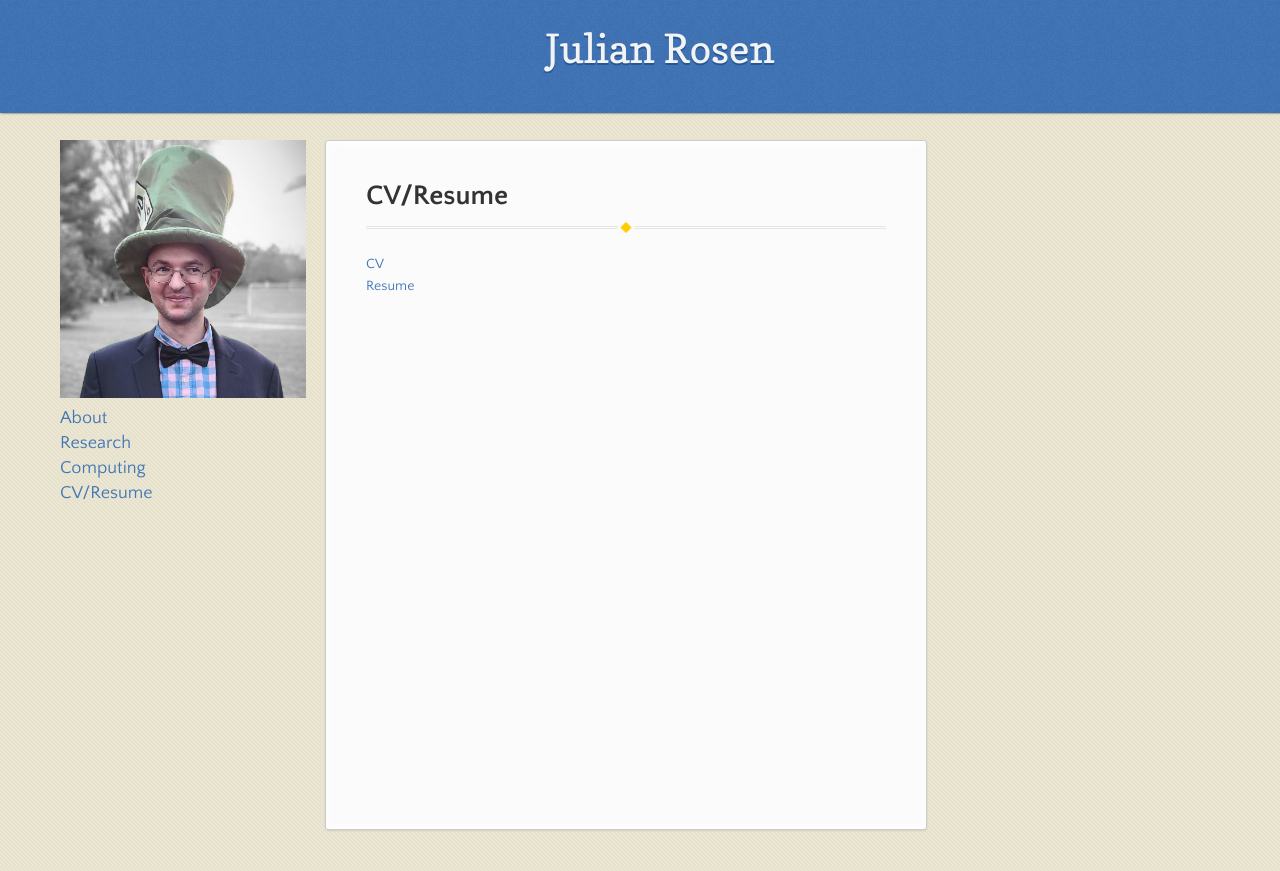
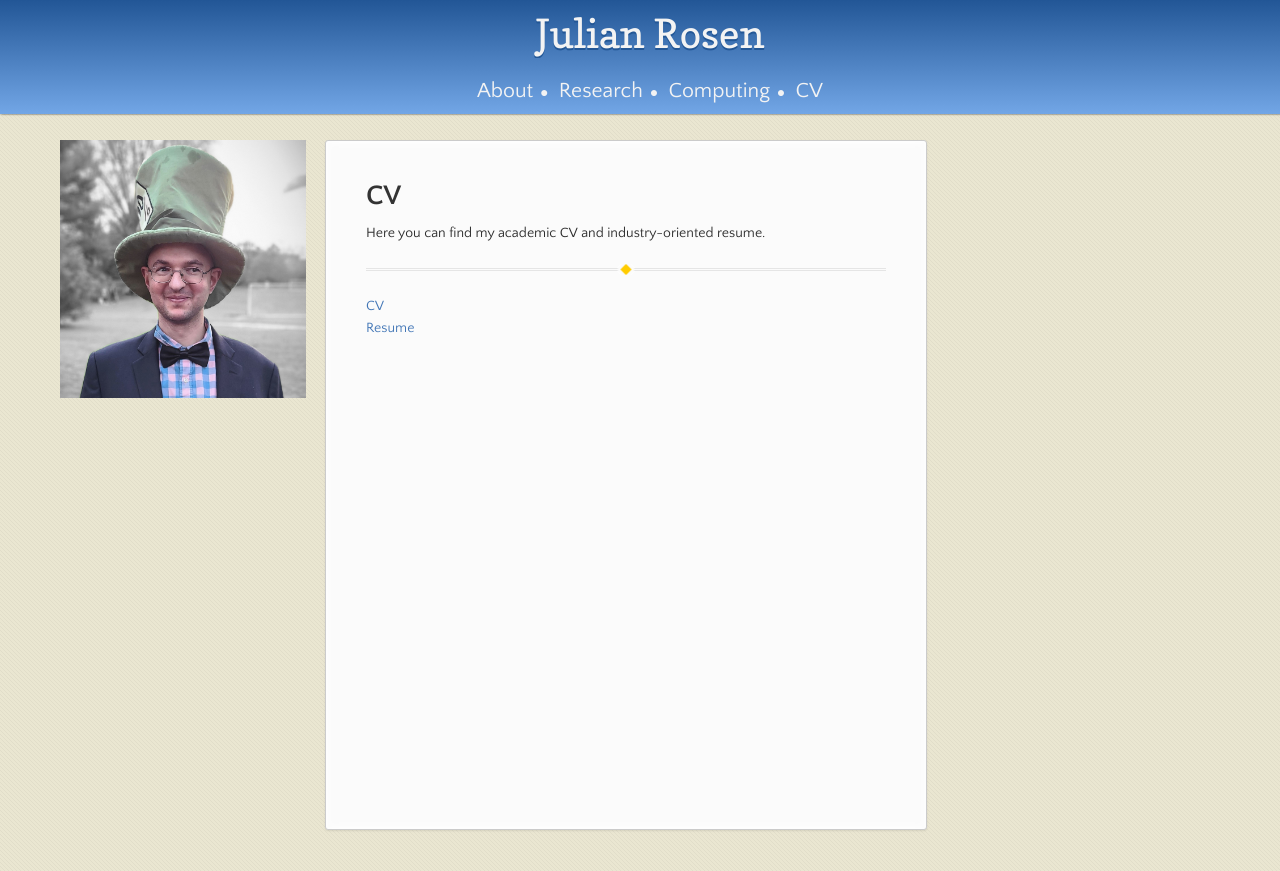
Before and after one commit to julianrosen/julianrosen.github.io, a Jekyll site: the page built from cv.md, in a window 1280 px wide. Shown: the top 871 px of the page. Built offline with Jekyll 4.4.1, drawn with Linux system fonts in a browser that asks for light colours.

Commit message:
Many stylistic changes

```diff
--- a/_config.yml
+++ b/_config.yml
@@ -1,3 +1,4 @@
 title: Julian Rosen
 show_downloads: false
 theme: jekyll-theme-leap-day
+markdown: kramdown
--- a/_layouts/leap_day.html
+++ b/_layouts/leap_day.html
@@ -18,8 +18,13 @@
   <body>
 
       <header>
-        <h1>Julian Rosen</h1>
-<!--        <p>{{ page.description | default: site.description | default: site.github.project_tagline }}</p> -->
+        <h1>Julian Rosen</h1><br>
+        <!-- <p>{{ page.description | default: site.description | default: site.github.project_tagline }}</p> -->
+                    &nbsp;&nbsp;<a href="./index.html">About</a>&nbsp;&nbsp;&#9679;&nbsp;&nbsp;
+                    <a href="./research.html">Research</a>&nbsp;&nbsp;&#9679;&nbsp;&nbsp;
+                    <a href="./computing.html">Computing</a>&nbsp;&nbsp;&#9679;&nbsp;&nbsp;
+                    <a href="./cv.html">CV</a>&nbsp;&nbsp;
+
       </header>
 
       <!-- <div id="banner">
@@ -40,11 +45,11 @@
     <div class="wrapper">
       <nav>
               <img src="julian.jpg" style="width:246px;height:258px;"><br>
-
+<!--
                     <a href="./index.html">About</a><br>
                     <a href="./research.html">Research</a><br>
                     <a href="./computing.html">Computing</a><br>
-                    <a href="./cv.html">CV/Resume</a><br>
+                    <a href="./cv.html">CV/Resume</a><br> -->
 
 <!--        <ul></ul> -->
       </nav>
--- a/_sass/jekyll-theme-leap-day.scss
+++ b/_sass/jekyll-theme-leap-day.scss
@@ -1,6 +1,8 @@
 /*
-Leap Day for GitHub Pages
-by Matt Graham
+Style for Julian Rosen's webpage
+
+Adapted by Julian Rosen from Leap Day for GitHub Pages by Matt Graham
+With some features by Andy Odesky
 */
 
 @import "normalize";
@@ -162,7 +164,7 @@ dt {
 }
 
 header {
-  padding: 25px 20px 40px 20px;
+  padding: 10px 10px 10px 10px;
   margin: 0;
   position: fixed;
   top: 0;
@@ -170,11 +172,13 @@ header {
   right:0;
   width: 100%;
   text-align: center;
-  background: url(../images/background.png) #4276b6;
+//  background: url(../images/background.png) #4276b6;
+  background-image:linear-gradient(#225696, #72a6e6);
   box-shadow: 1px 0px 2px rgba(0,0,0,.75);
   z-index:99;
   -webkit-font-smoothing:antialiased;
-  min-height: 46px; // JR: was 76px
+  min-height: 6px; // JR: was 76px
+  color: #f3f3f3;
 
   h1 {
     font: 40px/48px 'Copse', "Helvetica Neue", Helvetica, Arial, sans-serif;
@@ -187,6 +191,19 @@ header {
     -o-text-overflow: ellipsis;
     -ms-text-overflow: ellipsis;
   }
+
+  a{
+    color: #f3f3f3;
+    font-size: 16pt;
+    }
+
+  a:hover {
+    color: #FAB265
+    }
+
+  a:active {
+    color: #FAB265
+    }
 
   p {
     color: #d8d8d8;
@@ -300,6 +317,7 @@ section { // JR: changed this
 small {
   font-size:12px;
 }
+
 
 nav { // JR: changed this
   width: 230px;
--- a/cv.md
+++ b/cv.md
@@ -2,14 +2,15 @@
 layout: leap_day
 ---
 
-# CV/Resume
+# CV
+
+Here you can find my academic CV and industry-oriented resume.
 
 ---
 
 [CV](pdf/rosen_cv.pdf)
 [Resume](pdf/rosen_resume.pdf)
-<!---
-[Publication list](pdf/rosen_publication_list.pdf)
+<!--- [Publication list](pdf/rosen_publication_list.pdf)
 [Research Statement](pdf/rosen_research_statement.pdf)
 [Teaching Statement](pdf/rosen_teaching_statement.pdf)
--->
+--->
```
Also changed, not shown: _includes/head-custom.html (+11 -0 lines), index.md (+2 -2 lines).
